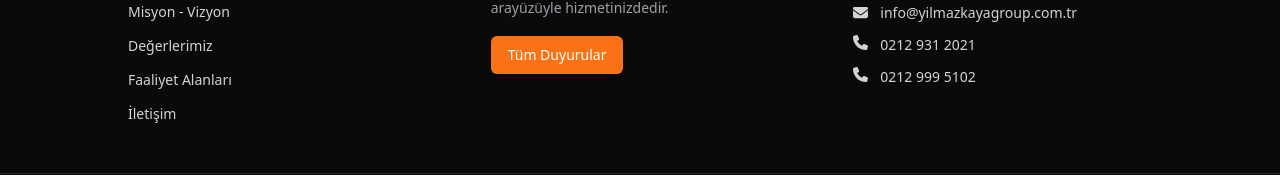
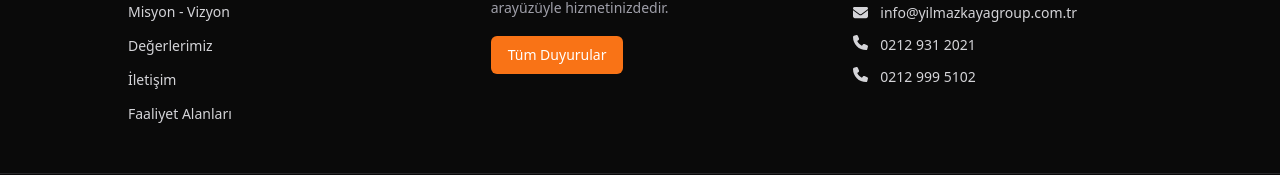
Before and after one commit to emirhandevo/yilmazkaya-group, a Next.js app: page / in a window 1280 px wide. Shown: the part 3781-3956 px from the top of the page. Built offline with nearby package versions, Linux system fonts and the light colour scheme.

Commit message:
footer - faaliyet alanları link yenilenmeden her tıkta aktif olsun

```diff
--- a/components/Footer.js
+++ b/components/Footer.js
@@ -12,13 +12,13 @@ import {
 } from "react-icons/fa6";
 import { accentButtonFitOnDarkClass } from "@/lib/classes";
 import { announcements } from "@/data/announcements";
+import FaaliyetScrollLink from "@/components/faaliyet/FaaliyetScrollLink";
 
 const quickLinks = [
   { label: "Anasayfa", href: "/" },
   { label: "Hakkımızda", href: "/kurumsal/hakkimizda" },
   { label: "Misyon - Vizyon", href: "/kurumsal/misyon-vizyon" },
   { label: "Değerlerimiz", href: "/kurumsal/degerlerimiz" },
-  { label: "Faaliyet Alanları", href: "/#faaliyet-alanlari" },
   { label: "İletişim", href: "/iletisim" },
 ];
 
@@ -51,6 +51,9 @@ function FooterLinks() {
           </Link>
         </li>
       ))}
+      <li>
+        <FaaliyetScrollLink />
+      </li>
     </ul>
   );
 }
--- /dev/null
+++ b/components/faaliyet/FaaliyetScrollLink.js
@@ -0,0 +1,36 @@
+"use client";
+
+import { usePathname, useRouter } from "next/navigation";
+
+// Footerdaki faaliyet alanları linki için scroll link componenti - Faaliyet alanları bölümüne her tıklamada scroll yapar
+
+const linkClass =
+  "text-sm text-zinc-300 transition-colors hover:text-accent cursor-pointer bg-transparent border-0 p-0 font-inherit text-left";
+
+function scrollToFaaliyet() {
+  document
+    .getElementById("faaliyet-alanlari")
+    ?.scrollIntoView({ behavior: "smooth" });
+}
+
+export default function FaaliyetScrollLink() {
+  const pathname = usePathname();
+  const router = useRouter();
+
+  function handleClick(e) {
+    e.preventDefault();
+    if (pathname === "/") {
+      scrollToFaaliyet();
+      return;
+    }
+
+    router.push("/");
+    setTimeout(scrollToFaaliyet, 300);
+  }
+
+  return (
+    <button type="button" onClick={handleClick} className={linkClass}>
+      Faaliyet Alanları
+    </button>
+  );
+}
```
